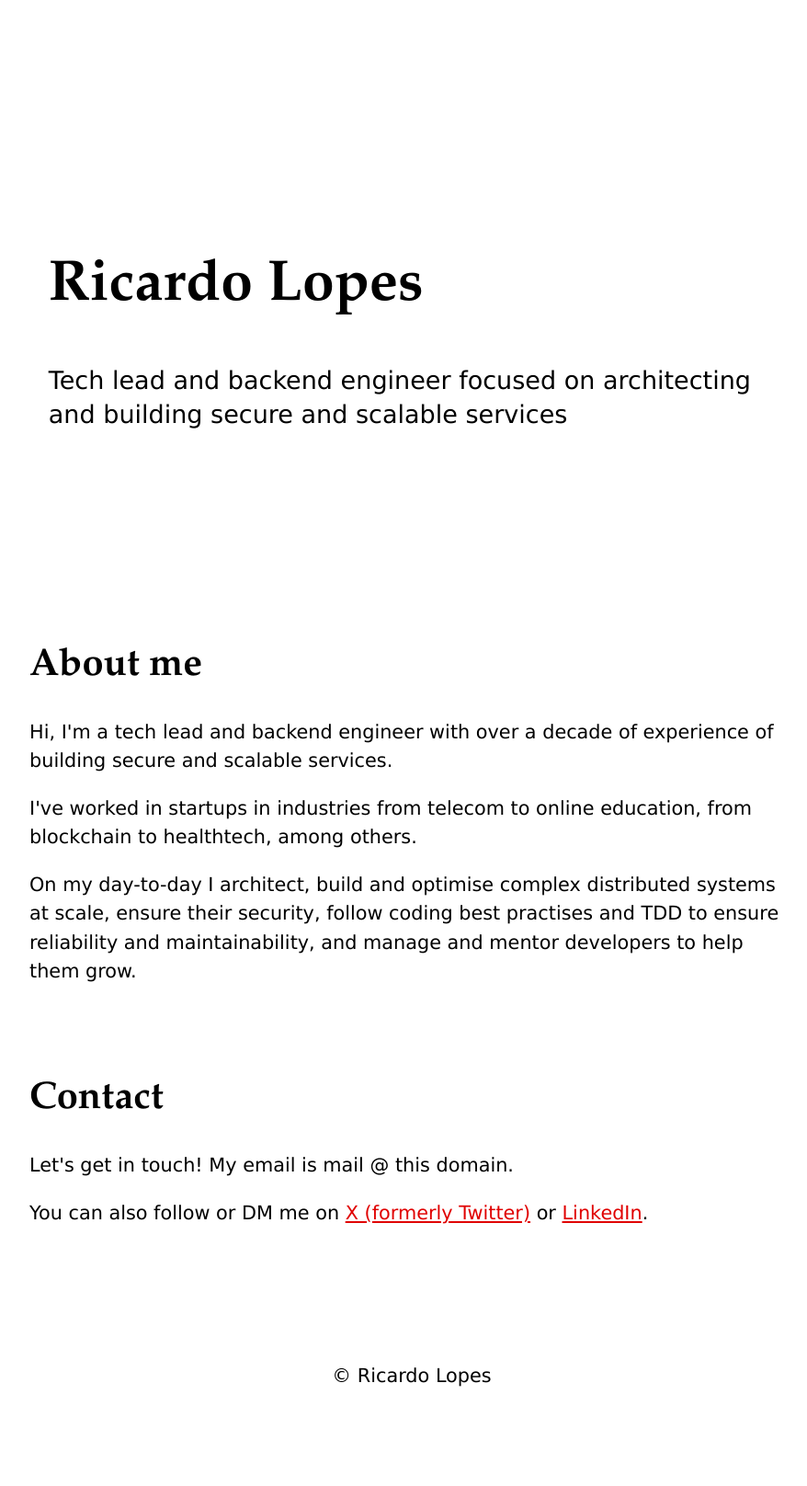
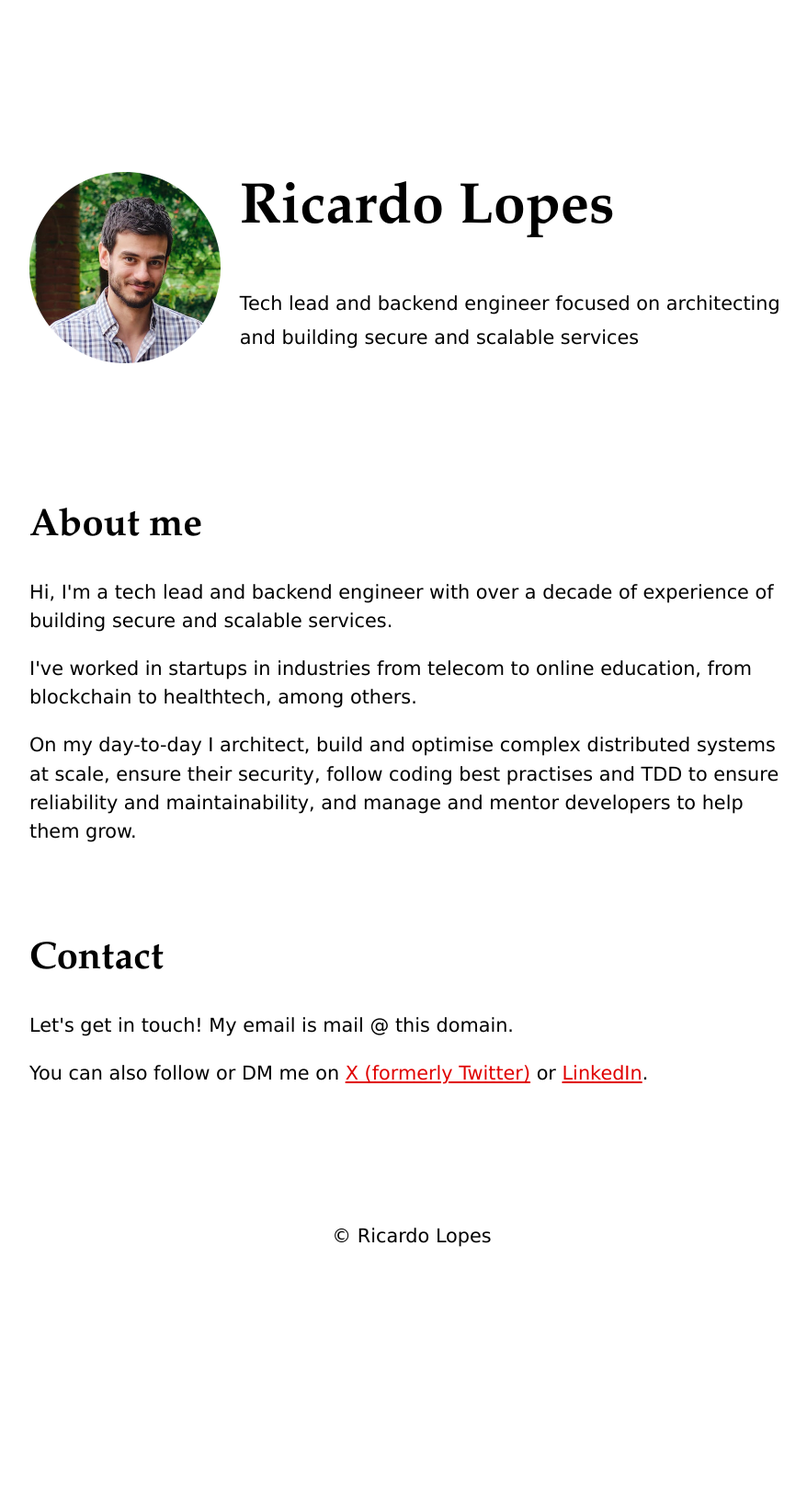
Before and after one commit to rplopes/ricardolopes.net, a Jekyll site: the page index.html, which Jekyll copies as it is, in a window 1280 px wide. Shown: the whole page at 92% size, without its empty margins (192-1070 px from the left). Built offline with Jekyll 4.4.1, drawn with Linux system fonts in a browser that asks for light colours; after the commit the page ends 1464 px from its top, so only the background shows below that.

Commit message:
Add avatar to main page
So that the personal page actually gets a bit more personal, and so that
the favicon doesn't look as weird with its low resolution.

```diff
--- a/index.html
+++ b/index.html
@@ -12,12 +12,17 @@
   <body>
     <div id="content">
       <div id="main">
-        <section id="title">
-          <h1>Ricardo Lopes</h1>
-          <p>
-            Tech lead and backend engineer focused on architecting and building
-            secure and scalable services
-          </p>
+        <section>
+          <div id="title-avatar">
+            <img src="pfp.png" />
+          </div>
+          <div id="title-text">
+            <h1>Ricardo Lopes</h1>
+            <p>
+              Tech lead and backend engineer focused on architecting and
+              building secure and scalable services
+            </p>
+          </div>
         </section>
         <section>
           <h2>About me</h2>
--- a/styles/style.css
+++ b/styles/style.css
@@ -47,10 +47,33 @@ a:hover {
   margin-top: 5rem;
 }
 
+#title-avatar {
+  margin: 3rem 0 0 0;
+  text-align: center;
+
+  img {
+    width: 10rem;
+  }
+
+  @media (min-width: 830px) {
+    float: left;
+    margin: 3rem 1rem 1rem 0;
+  }
+}
+
+#title-text {
+  line-height: 1.8rem;
+  text-align: center;
+  padding-bottom: 2rem;
+
+  @media (min-width: 830px) {
+    padding-top: 1rem;
+    text-align: left;
+  }
+}
+
 section#title {
   font-size: 1.3rem;
-  line-height: 1.8rem;
-  padding: 5rem 1rem;
 }
 
 footer {
@@ -65,5 +88,3 @@ footer {
     background: #111111;
   }
 }
-
-}
```
Also changed, not shown: pfp.png (added).
